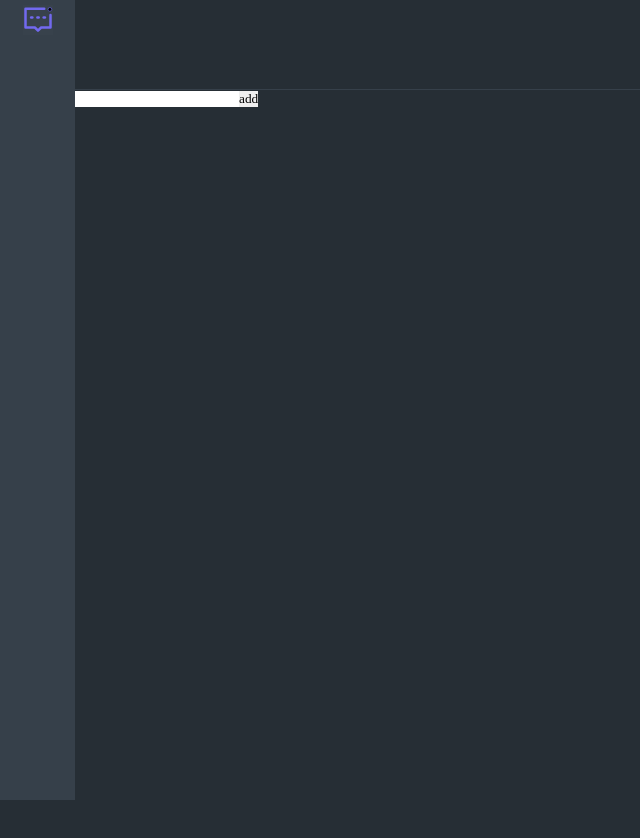
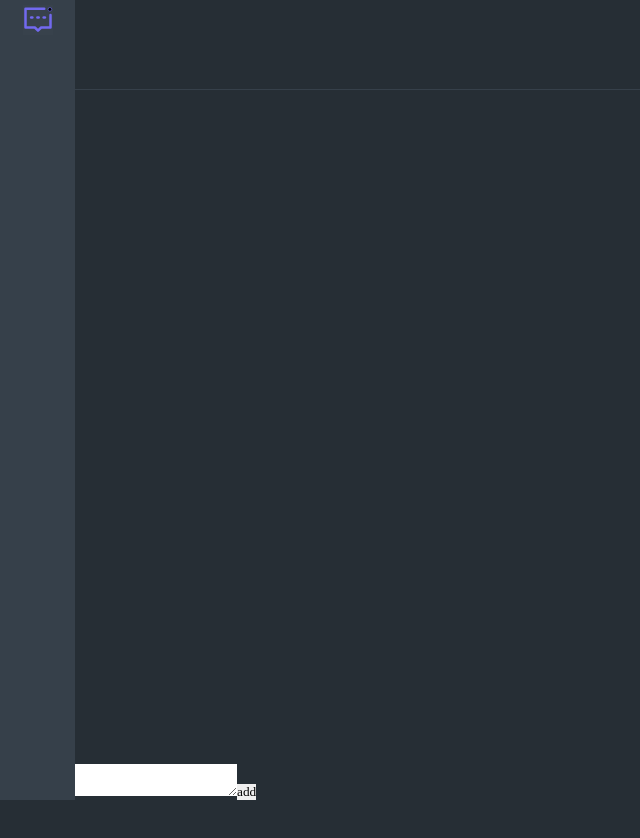
Before and after one commit to NikolaYK2/talk-blink, a React (Vite) app in the folder client/: page / in a window 1280 px wide. Shown: the top 838 px of the page, without its empty margins (0-640 px from the left). After the commit the page ends 800 px from the top, so only its background shows below. Built offline with nearby package versions, Linux system fonts and the light colour scheme.

Commit message:
feat: add Screen

```diff
--- a/client/src/common/hooks/useInput.ts
+++ b/client/src/common/hooks/useInput.ts
@@ -1,10 +1,14 @@
 import {ChangeEvent, useState} from "react";
 
+
+type ChangeEvents =
+  | ChangeEvent<HTMLInputElement>
+  | ChangeEvent<HTMLTextAreaElement>
 
 export const useInput = (initialization: string) => {
   const [value, setValue] = useState(initialization);
 
-  const onChange = (e: ChangeEvent<HTMLInputElement>) => {
+  const onChange = (e: ChangeEvents) => {
     setValue(e.currentTarget.value);
   }
 
--- a/client/src/features/messages/Messages.module.scss
+++ b/client/src/features/messages/Messages.module.scss
@@ -1,3 +1,6 @@
 .containerMessages {
+  display: flex;
+  flex-direction: column;
+  justify-content: space-between;
   width: 100%;
 }
--- a/client/src/features/messages/Messages.tsx
+++ b/client/src/features/messages/Messages.tsx
@@ -1,11 +1,13 @@
 import s from './Messages.module.scss'
-import {Profile} from "@/common/components/profile/Profile.tsx";
 import {LongPuling} from "@/features/messages/longPuling/LongPuling.tsx";
+import {Profile} from "@/features/messages/profile/Profile.tsx";
+import {Screen} from "@/features/messages/screen/Screen.tsx";
 
 export const Messages = () => {
   return (
     <section className={s.containerMessages}>
       <Profile/>
+      <Screen/>
       <LongPuling/>
     </section>
   );
--- a/client/src/features/messages/longPuling/LongPuling.module.scss
+++ b/client/src/features/messages/longPuling/LongPuling.module.scss
@@ -1,4 +1,3 @@
 .containerLongPuling{
   width: 100%;
-  height: 100%;
 }
--- a/client/src/features/messages/longPuling/LongPuling.tsx
+++ b/client/src/features/messages/longPuling/LongPuling.tsx
@@ -6,7 +6,7 @@ export const LongPuling = () => {
 
   return (
     <div className={s.containerLongPuling}>
-      <input type={'text'} {...props}/>
+      <textarea {...props}/>
       <button>add</button>
     </div>
   );
--- /dev/null
+++ b/client/src/features/messages/screen/Screen.module.scss
@@ -0,0 +1,3 @@
+.containerScreen{
+
+}
--- /dev/null
+++ b/client/src/features/messages/screen/Screen.tsx
@@ -0,0 +1,8 @@
+import s from './Screen.module.scss'
+
+export const Screen = () => {
+  return (
+    <div className={s.containerScreen}>
+    </div>
+  );
+};
```
Also changed, not shown: client/src/features/messages/profile/Profile.module.scss (renamed from client/src/common/components/profile/Profile.module.scss), client/src/features/messages/profile/Profile.tsx (renamed from client/src/common/components/profile/Profile.tsx).
